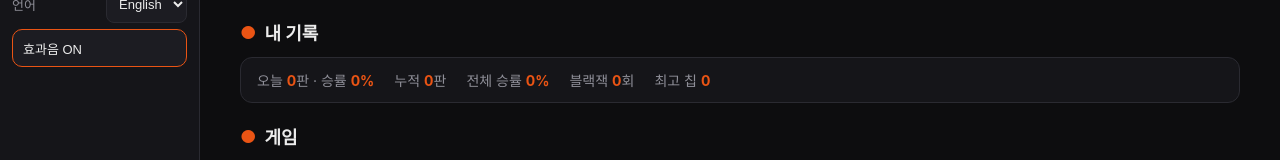
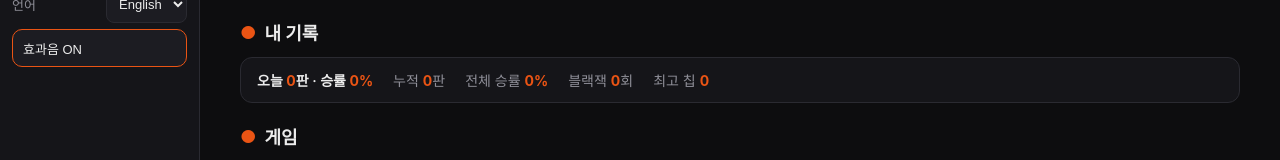
Before and after one commit to baekjunjoo/superdot, a React (Vite) app in the folder blackjack-src/: page / in a window 1280 px wide. Shown: the part 428-588 px from the top of the page. Built offline with nearby package versions, Linux system fonts and the light colour scheme.

Commit message:
style(blackjack): 오늘 전적 강조 + 방설정 저장 안내 문구 스타일

```diff
--- a/blackjack-src/src/styles.css
+++ b/blackjack-src/src/styles.css
@@ -15,7 +15,7 @@ body {
   font-family: -apple-system, 'Noto Sans KR', sans-serif;
 }
 
-/* ── 셀: 사이드바 + 메인 ── */
+/* ── 셸: 사이드바 + 메인 ── */
 .shell { display: flex; min-height: 100vh; }
 .sidebar {
   width: 200px; flex: none; background: var(--panel);
@@ -54,7 +54,7 @@ body {
 .pill-active { background: var(--accent); color: #fff; font-weight: 700; }
 .topbar-nick { font-size: 13px; color: var(--muted); }
 .spacer { flex: 1; }
-main { padding: 20px; max-width: 1560px; width: 100%; margin: 0 auto; }
+main { padding: 20px; max-width: 1040px; width: 100%; margin: 0 auto; }
 
 /* ── 공용 버튼 ── */
 button {
@@ -113,7 +113,7 @@ input:focus-visible { outline: 3px solid var(--accent); outline-offset: 1px; }
 .tile-disabled { opacity: 0.55; cursor: default; }
 .tile-info { cursor: default; }
 
-/* ── 게임룸 공통 ── */
+/* ── 게임룸 ── */
 .room { display: flex; flex-direction: column; gap: 14px; }
 .room-top {
   display: flex; align-items: center; gap: 10px; flex-wrap: wrap;
@@ -232,7 +232,7 @@ input:focus-visible { outline: 3px solid var(--accent); outline-offset: 1px; }
 
 /* 좌석 (다른 플레이어) — 테이블 주변 배치 */
 .pk-seat {
-  position: absolute; width: 140px;
+  position: absolute; width: 132px;
   display: flex; flex-direction: column; align-items: center; gap: 4px;
   text-align: center; z-index: 2;
 }
@@ -340,15 +340,15 @@ input:focus-visible { outline: 3px solid var(--accent); outline-offset: 1px; }
   padding: 12px 16px; font-size: 14px; color: var(--muted);
 }
 .stats-row strong { color: var(--accent); }
+.stats-today { color: var(--text); font-weight: 600; }
+.host-settings-note { font-size: 11px; color: var(--muted); margin-left: auto; }
 
 .dotpad-panel {
   display: flex; gap: 14px; align-items: stretch; flex-wrap: wrap;
   background: var(--panel); border: 1px solid var(--border); border-radius: 14px; padding: 12px;
 }
 .dotpad-panel canvas { border-radius: 10px; border: 1px solid var(--border); max-width: 100%; height: auto; }
-.textline {
-  display: flex; flex-direction: column; gap: 4px; justify-content: center; min-width: 200px;
-}
+.textline { display: flex; flex-direction: column; gap: 4px; justify-content: center; min-width: 200px; }
 .textline .braille { font-size: 22px; letter-spacing: 2px; color: var(--accent); }
 .textline .plain { font-size: 12px; color: var(--muted); }
 
```
